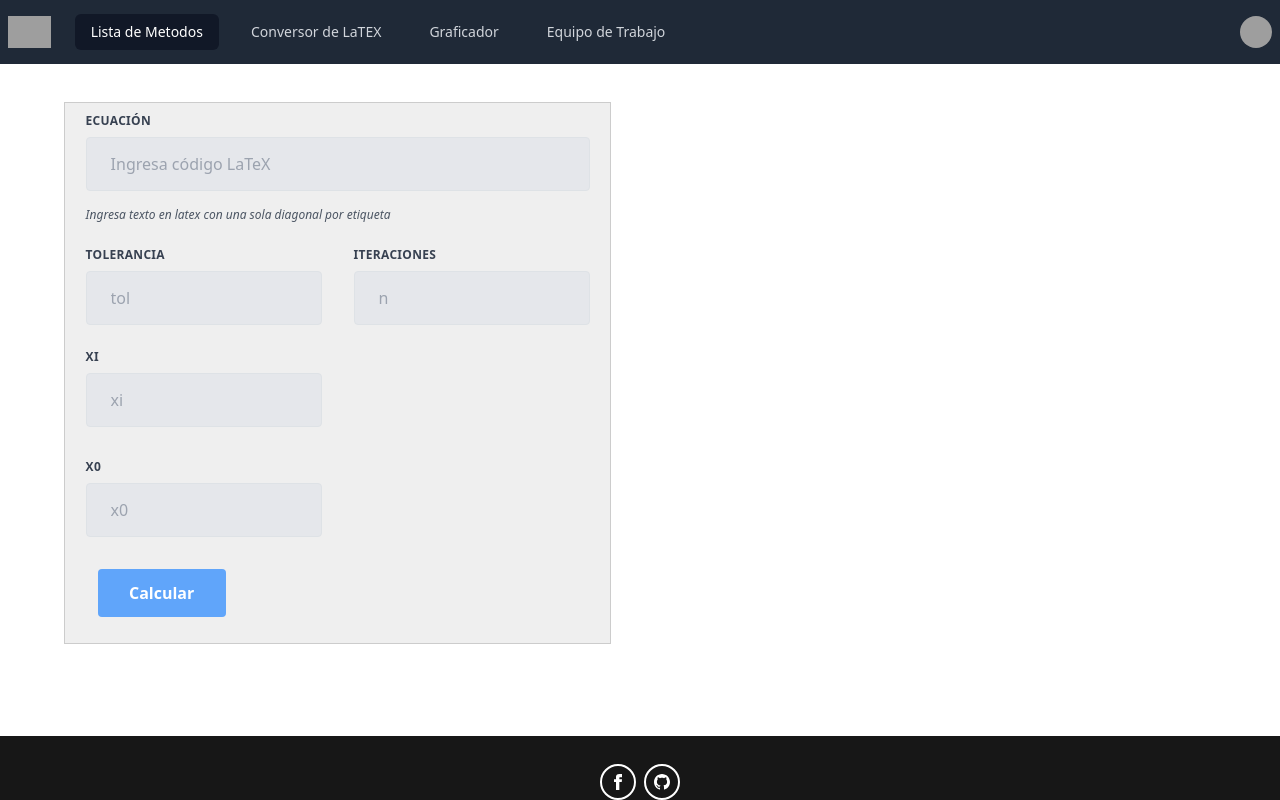
After one commit to andrescaro16/Numerical-Analysis, a Django app: page /Secante/ in a window 1280 px wide. The commit adds this page. Run offline with Django 4.2, Linux system fonts and the light colour scheme; some libraries are stand-ins or nearby versions; grey boxes are pictures that could not be loaded.

Commit message:
Nico primer commit

```diff
--- /dev/null
+++ b/Methods/Templates/Methods_Templates/secante.html
@@ -0,0 +1,148 @@
+{% extends 'Layouts/layout_nav_bar.html' %}
+
+{% block title %}Secante {% endblock %}
+
+{% block content %}
+
+<style>
+        table {
+            border-collapse: collapse;
+            width: 100%;
+        }
+        th, td {
+            border: 1px solid #ddd;
+            padding: 8px;
+            text-align: left;
+        }
+        th {
+            background-color: #f2f2f2;
+        }
+        tr:nth-child(even) {
+            background-color: #f2f2f2;
+        }
+</style>
+
+<script src="https://polyfill.io/v3/polyfill.min.js?features=es6"></script>
+<script id="MathJax-script" async src="https://cdn.jsdelivr.net/npm/mathjax@3/es5/tex-mml-chtml.js"></script>
+
+<div class="grid-container">
+    <div class="grid-item">
+      <div class="flex justify-center items-center">
+        <form class="w-full max-w-lg" method="POST">
+          {% csrf_token %}
+          <div id="latex-preview"></div>
+
+          <div class="flex flex-wrap -mx-3 mb-6">
+            <div class="w-full px-3">
+              <label class="block uppercase tracking-wide text-gray-700 text-xs font-bold mb-2" for="grid-password">
+                Ecuación
+              </label>
+              <input name="latexinput" class="appearance-none block w-full bg-gray-200 text-gray-700 border border-gray-200 rounded py-3 px-4 mb-3 leading-tight focus:outline-none focus:bg-white focus:border-gray-500" id="latex-input" type="text" placeholder="Ingresa código LaTeX" required>
+              <p class="text-gray-600 text-xs italic">Ingresa texto en latex con una sola diagonal por etiqueta</p>
+            </div>
+          </div>
+
+          <div class="flex flex-wrap -mx-3 mb-6">
+            <div class="w-full md:w-1/2 px-3">
+              <label class="block uppercase tracking-wide text-gray-700 text-xs font-bold mb-2" for="grid-last-name">
+                Tolerancia
+              </label>
+              <input name="toleranciam" class="appearance-none block w-full bg-gray-200 text-gray-700 border border-gray-200 rounded py-3 px-4 leading-tight focus:outline-none focus:bg-white focus:border-gray-500" id="toleranciam" type="text" step="0.01" placeholder="tol" required>
+            </div>
+            <div class="w-full md:w-1/2 px-3">
+              <label class="block uppercase tracking-wide text-gray-700 text-xs font-bold mb-2" for="grid-last-name">
+                Iteraciones
+              </label>
+              <input name="iteracionm" class="appearance-none block w-full bg-gray-200 text-gray-700 border border-gray-200 rounded py-3 px-4 leading-tight focus:outline-none focus:bg-white focus:border-gray-500" id="iteracionm" type="number" placeholder="n" required>
+            </div>
+          </div>
+
+          <div class="flex flex-wrap -mx-3 mb-6">
+            <div class="w-full md:w-1/2 px-3">
+              <label class="block uppercase tracking-wide text-gray-700 text-xs font-bold mb-2" for="grid-last-name">
+                xi
+              </label>
+              <input name="xi" class="appearance-none block w-full bg-gray-200 text-gray-700 border border-gray-200 rounded py-3 px-4 leading-tight focus:outline-none focus:bg-white focus:border-gray-500" id="xi" type="number" step="0.01" placeholder="xi" required>
+              <label class="block uppercase tracking-wide text-gray-700 text-xs font-bold mb-2" for="grid-last-name">
+
+            </div>
+          </div>
+
+          <div class="flex flex-wrap -mx-3 mb-6">
+            <div class="w-full md:w-1/2 px-3">
+              <label class="block uppercase tracking-wide text-gray-700 text-xs font-bold mb-2" for="grid-last-name">
+                x0
+              </label>
+              <input name="x0" class="appearance-none block w-full bg-gray-200 text-gray-700 border border-gray-200 rounded py-3 px-4 leading-tight focus:outline-none focus:bg-white focus:border-gray-500" id="x0" type="number" step="0.01" placeholder="x0" required>
+              <label class="block uppercase tracking-wide text-gray-700 text-xs font-bold mb-2" for="grid-last-name">
+
+            </div>
+          </div>
+
+
+<!----
+          <div class="flex flex-wrap -mx-3 mb-6">
+            <div class="w-full md:w-1/2 px-3 mb-6 md:mb-0">
+              <label class="block uppercase tracking-wide text-gray-700 text-xs font-bold mb-2" for="grid-error">
+                Tipo de Error
+              </label>
+              <div class="relative">
+                <select class="block appearance-none w-full bg-gray-200 border border-gray-200 text-gray-700 py-3 px-4 pr-8 rounded leading-tight focus:outline-none focus:bg-white focus:border-gray-500" id="tipoe" name="tipoe" required>
+                  <option>Decimales Correctos</option>
+                  <option>Cifras Significativas</option>
+                </select>
+                <div class="pointer-events-none absolute inset-y-0 right-0 flex items-center px-2 text-gray-700">
+                  <svg class="fill-current h-4 w-4" xmlns="http://www.w3.org/2000/svg" viewBox="0 0 20 20"><path d="M9.293 12.95l.707.707L15.657 8l-1.414-1.414L10 10.828 5.757 6.586 4.343 8z"/></svg>
+                </div>
+              </div>
+            </div>
+-->
+
+            <div class="w-full md:w-1/2 px-3 mt-4">
+                <button class="bg-blue-400 hover:bg-blue-700 text-white font-bold py-1 px-4 w-32 h-12 rounded focus:outline-none focus:shadow-outline" type="submit">
+                    Calcular
+                </button>
+            </div>
+          </div>
+        </form>
+
+    </div>
+    </div>
+    <div class="grid-item">
+      {% if mensaje_m %}
+      <div class="bg-blue-100 border-t border-b border-blue-500 text-blue-700 px-4 py-3" role="alert">
+        <p class="text-sm">{{ mensaje_m }}.</p>
+      </div>
+      {% endif %}
+
+      <div class="my-div">
+        <table class="styled-table">
+            {{ html | safe }}
+        </table>
+      </div>
+    </div>
+      </div>
+    </div>
+
+<script>
+          const latexInput = document.getElementById("latex-input");
+          const latexPreview = document.getElementById("latex-preview");
+
+          // Escucha los eventos de entrada de texto en el campo de entrada.
+          latexInput.addEventListener("input", function() {
+              // Obtiene el valor del campo de entrada.
+              const latexCode = latexInput.value;
+
+              // Actualiza el contenido del elemento de vista previa con LaTeX.
+              latexPreview.innerHTML = `$$${latexCode}$$`;
+
+              // Utiliza MathJax para procesar la vista previa LaTeX.
+              MathJax.typesetPromise().then(() => {
+                  MathJax.Hub.Queue(["Typeset", MathJax.Hub, latexPreview]);
+              });
+          });
+      </script>
+    <!-- Agrega más elementos aquí -->
+</div>
+
+{% endblock %}
--- a/Methods/urls.py
+++ b/Methods/urls.py
@@ -13,5 +13,9 @@ urlpatterns = [
     #Url para metodo de busqueda incremental
     path('newtonRapshon/', newton_rapshon, name='newton_rapshon'),
     #Url para el metodo de raices multiples
-    path('raices_multiples/', multiple_roots, name='Raices Multiples')
+    path('raices_multiples/', multiple_roots, name='Raices Multiples'),
+    #Url para el metodo de la secante
+    path('Secante/', secante, name='Secante'),
+    #Url para el metodo de la biseccion
+    path('Biseccion/', biseccion, name='Biseccion'),
 ]
--- a/Methods/views.py
+++ b/Methods/views.py
@@ -1,6 +1,8 @@
 from django.shortcuts import render, redirect
 from .PCM import Regla_Falsa, Busqueda_incremental, Newton_rapshon
 from .PCM import Multiple_Roots
+from .PCM import Secante
+from .PCM import Biseccion
 
 
 # Create your views here.
@@ -112,3 +114,51 @@ def multiple_roots(request):
     else:
         return render(request, 'Methods_Templates/Multiple_Roots.html',
                       {'page': 'Layouts/layout_nav_bar.html', 'titulo': 'Raices Multiples', 'alerta': 'Melo'})
+
+def secante(request):
+    if request.method == 'GET':
+        return render(request,'Methods_Templates/secante.html',
+                      {'titulo': 'secante', 'alerta': 'Melo'})
+    #Valores de entrada: Fx, x0, xi, tol, niter
+    if request.method == 'POST' and 'latexinput' in request.POST:
+        try:
+            expression = request.POST['latexinput']
+            tol = float(request.POST['toleranciam'])
+            x0 = float(request.POST['x0'])
+            xi = float(request.POST['xi'])
+            k = int(request.POST['iteracionm'])
+
+
+            tupla = Secante.secante(expression, xi, x0, tol, k)
+            return render(request, 'Methods_Templates/secante.html',
+                          {'page': 'Layouts/layout_nav_bar.html', 'expresion': 'Secante', 'html': tupla[0], 'mensaje_m': tupla[1]})
+        except ValueError as e:
+            return render(request, 'Methods_Templates/secante.html',
+                          {'page': 'Layouts/layout_nav_bar.html', 'mensaje': e, 'alerta': 'Fallo'})
+    else:
+        return render(request, 'Methods_Templates/secante.html',
+                      {'page': 'Layouts/layout_nav_bar.html', 'titulo': 'Secante', 'alerta': 'Melo'})
+
+def biseccion(request):
+    if request.method == 'GET':
+        return render(request,'Methods_Templates/biseccion.html',
+                      {'titulo': 'biseccion', 'alerta': 'Melo'})
+    #Valores de entrada: Fx, x0, xi, tol, niter
+    if request.method == 'POST' and 'latexinput' in request.POST:
+        try:
+            expression = request.POST['latexinput']
+            tol = float(request.POST['toleranciam'])
+            a = float(request.POST['a'])
+            b = float(request.POST['b'])
+            k = int(request.POST['iteracionm'])
+
+
+            tupla = Biseccion.biseccion(expression, a, b, tol, k)
+            return render(request, 'Methods_Templates/biseccion.html',
+                          {'page': 'Layouts/layout_nav_bar.html', 'expresion': 'Biseccion', 'html': tupla[0], 'mensaje_m': tupla[1]})
+        except ValueError as e:
+            return render(request, 'Methods_Templates/biseccion.html',
+                          {'page': 'Layouts/layout_nav_bar.html', 'mensaje': e, 'alerta': 'Fallo'})
+    else:
+        return render(request, 'Methods_Templates/biseccion.html',
+                      {'page': 'Layouts/layout_nav_bar.html', 'titulo': 'Biseccion', 'alerta': 'Melo'})
```
Also changed, not shown: Methods/PCM/Biseccion.py (added, +41 -0 lines), Methods/PCM/Secante.py (added, +38 -0 lines), Methods/Templates/Methods_Templates/Home.html (+11 -2 lines), Methods/Templates/Methods_Templates/biseccion.html (added, +148 -0 lines).
